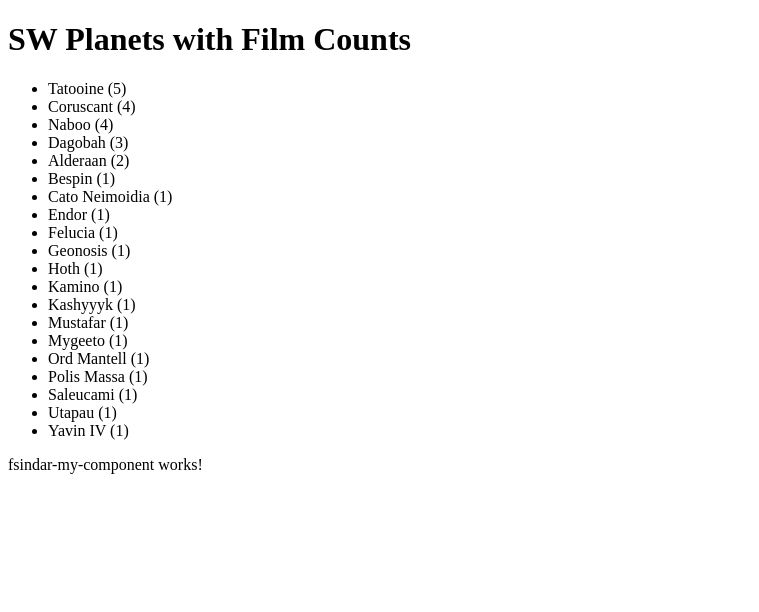
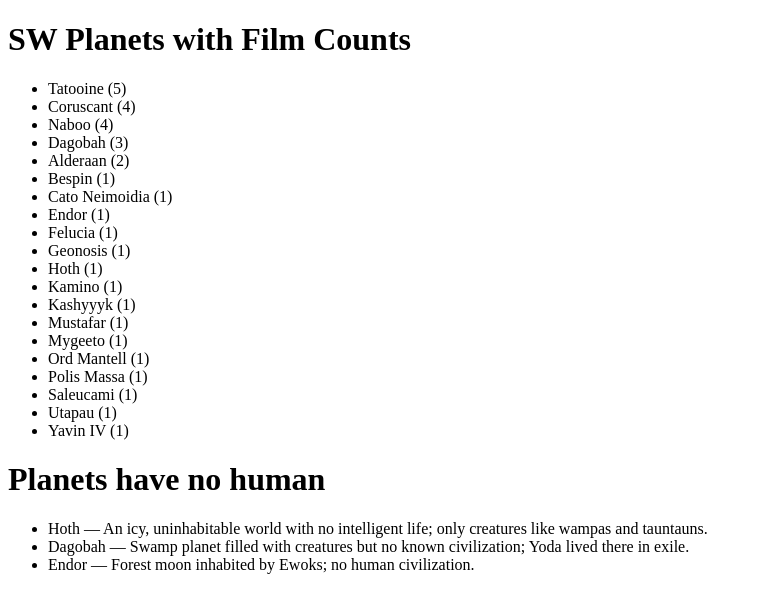
Before and after one commit to 2025-fall-js-frameworks/angular-components, an Angular app: page / in a window 1280 px wide. Shown: the top 612 px of the page, without its empty margins (0-759 px from the left). Built offline with nearby package versions, Linux system fonts and the light colour scheme.

Commit message:
No human planets
adding planets there is no human life form.

```diff
--- a/src/app/fsindar-my-component/fsindar-my-component.html
+++ b/src/app/fsindar-my-component/fsindar-my-component.html
@@ -1 +1,6 @@
-<p>fsindar-my-component works!</p>
+<h1>Planets have no human</h1>
+    <ul>
+        <li>Hoth — An icy, uninhabitable world with no intelligent life; only creatures like wampas and tauntauns.</li>
+        <li>Dagobah — Swamp planet filled with creatures but no known civilization; Yoda lived there in exile.</li>
+        <li>Endor — Forest moon inhabited by Ewoks; no human civilization.</li>
+    </ul>
```
